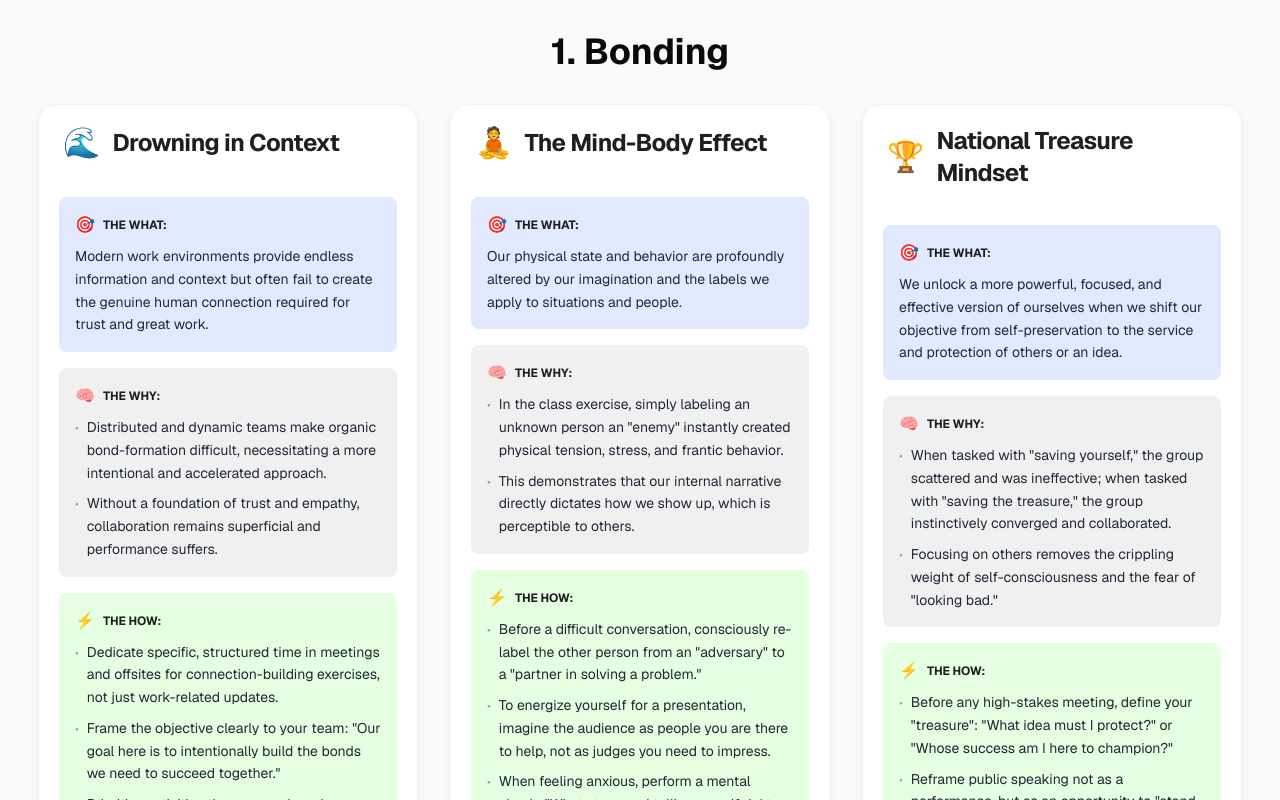
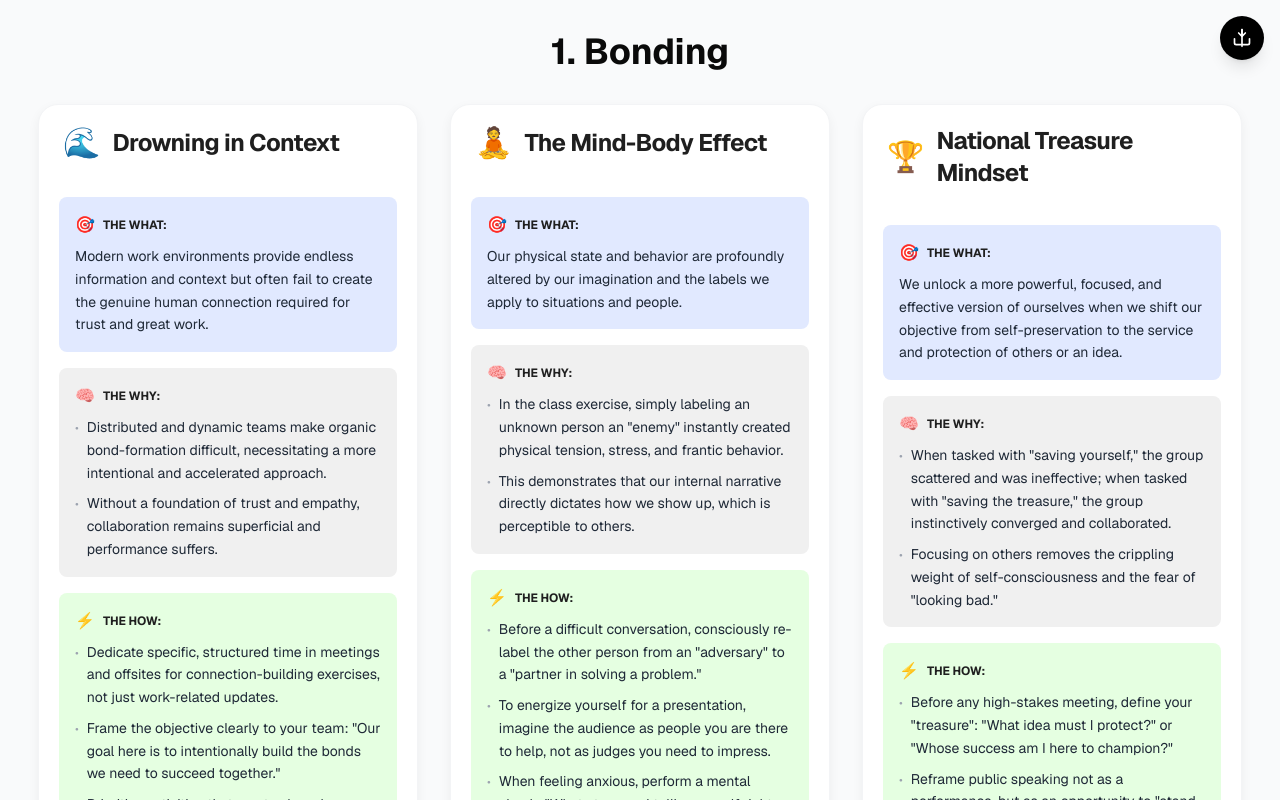
Before and after one commit to ninad-suryaksha/battle-cards, a Next.js app: page / in a window 1280 px wide. Shown: the top 800 px of the page. Built offline with nearby package versions, Linux system fonts and the light colour scheme.

Commit message:
Add PDF download functionality with page breaks at horizontal lines

```diff
--- a/app/page.tsx
+++ b/app/page.tsx
@@ -1,4 +1,5 @@
 import { BattleCard, type BattleCardProps } from "@/components/battle-card"
+import { PdfDownloadButton } from "@/components/pdf-download-button"
 
 const cardData: BattleCardProps[] = [
   {
@@ -4107,6 +4108,7 @@ export default function Home() {
 
   return (
     <main className="bg-gray-50 min-h-screen w-full p-4 sm:p-8">
+      <PdfDownloadButton />
       <div className="max-w-[1320px] mx-auto">
         <h1 className="text-4xl font-bold text-center mb-8">1. Bonding</h1>
         <div className="flex flex-wrap justify-center items-stretch gap-8">
--- /dev/null
+++ b/components/pdf-download-button.tsx
@@ -0,0 +1,187 @@
+"use client";
+
+import { useState } from "react";
+import jsPDF from "jspdf";
+import html2canvas from "html2canvas";
+
+export function PdfDownloadButton() {
+  const [isGenerating, setIsGenerating] = useState(false);
+
+  const generatePDF = async () => {
+    setIsGenerating(true);
+    const pdf = new jsPDF("portrait", "pt", "a4");
+    const pageWidth = pdf.internal.pageSize.getWidth();
+    const pageHeight = pdf.internal.pageSize.getHeight();
+    const margin = 20;
+
+    try {
+      // Get all section elements (divided by horizontal lines)
+      const sections = document.querySelectorAll("hr");
+      const mainElement = document.querySelector("main");
+
+      if (!mainElement) {
+        throw new Error("Main content element not found");
+      }
+
+      // Title page - get the first heading
+      const title = document.querySelector("h1")?.textContent || "Battle Cards";
+      pdf.setFontSize(24);
+      pdf.text(title, pageWidth / 2, 100, { align: "center" });
+
+      // Add a subtitle
+      pdf.setFontSize(14);
+      pdf.text("Generated from battle-cards.vercel.app", pageWidth / 2, 130, { align: "center" });
+
+      // Add date
+      const today = new Date().toLocaleDateString();
+      pdf.text(`Generated on: ${today}`, pageWidth / 2, 160, { align: "center" });
+
+      pdf.addPage();
+
+      // Process each section (between horizontal rules)
+      let prevSection = null;
+      let sectionPromises = [];
+
+      // Add the initial section (before first HR)
+      if (sections.length > 0 && sections[0].previousElementSibling) {
+        let firstSection = document.createElement("div");
+        let currentNode = mainElement.firstElementChild;
+
+        while (currentNode && currentNode !== sections[0]) {
+          firstSection.appendChild(currentNode.cloneNode(true));
+          currentNode = (currentNode.nextElementSibling as Element | null);
+        }
+
+        sectionPromises.push(
+          processSection(firstSection, pdf, pageWidth, pageHeight, margin)
+        );
+      }
+
+      // Process each section divided by HR elements
+      for (let i = 0; i < sections.length; i++) {
+        const section = sections[i];
+        const nextSection = i < sections.length - 1 ? sections[i + 1] : null;
+
+        let sectionContent = document.createElement("div");
+        let currentNode = section.nextElementSibling;
+
+        // Add section title (h2 that follows the HR)
+        const sectionTitle = currentNode && currentNode.tagName === "H2" ? currentNode : null;
+
+        if (sectionTitle) {
+          sectionContent.appendChild(sectionTitle.cloneNode(true));
+          currentNode = currentNode.nextElementSibling;
+        }
+
+        // Add remaining content until next HR
+        while (currentNode && currentNode !== nextSection) {
+          sectionContent.appendChild(currentNode.cloneNode(true));
+          currentNode = currentNode.nextElementSibling;
+        }
+
+        if (sectionContent.hasChildNodes()) {
+          sectionPromises.push(
+            processSection(sectionContent, pdf, pageWidth, pageHeight, margin)
+          );
+        }
+      }
+
+      // Wait for all sections to be processed
+      await Promise.all(sectionPromises);
+
+      // Save the PDF
+      pdf.save("battle-cards.pdf");
+    } catch (error) {
+      console.error("PDF generation failed:", error);
+      alert("Failed to generate PDF. Please try again.");
+    } finally {
+      setIsGenerating(false);
+    }
+  };
+
+  // Process a section and add it to the PDF
+  const processSection = async (
+    sectionElement: HTMLElement,
+    pdf: jsPDF,
+    pageWidth: number,
+    pageHeight: number,
+    margin: number
+  ): Promise<void> => {
+    // Add section to DOM temporarily to render it
+    sectionElement.style.width = `${pageWidth - 2 * margin}px`;
+    sectionElement.style.position = "absolute";
+    sectionElement.style.top = "-9999px";
+    document.body.appendChild(sectionElement);
+
+    try {
+      // Convert section to canvas
+      const canvas = await html2canvas(sectionElement, {
+        scale: 1,
+        useCORS: true,
+        logging: false,
+        allowTaint: true,
+      });
+
+      // Calculate the number of pages needed for this section
+      const imgHeight = canvas.height;
+      const imgWidth = canvas.width;
+      const ratio = imgWidth / (pageWidth - 2 * margin);
+      const scaledHeight = imgHeight / ratio;
+      let heightLeft = scaledHeight;
+      let position = 0;
+
+      // First page of section
+      const imgData = canvas.toDataURL("image/png");
+      pdf.addImage(imgData, "PNG", margin, margin, pageWidth - 2 * margin, scaledHeight, undefined, "FAST");
+      heightLeft -= (pageHeight - 2 * margin);
+      position = heightLeft - scaledHeight; // Negative value
+
+      // Add additional pages if the section doesn't fit on one page
+      while (heightLeft > 0) {
+        pdf.addPage();
+        pdf.addImage(imgData, "PNG", margin, position, pageWidth - 2 * margin, scaledHeight, undefined, "FAST");
+        heightLeft -= (pageHeight - 2 * margin);
+        position -= (pageHeight - 2 * margin);
+      }
+
+      // Always add a new page after each section
+      pdf.addPage();
+    } finally {
+      // Remove the temporary element
+      if (document.body.contains(sectionElement)) {
+        document.body.removeChild(sectionElement);
+      }
+    }
+  };
+
+  return (
+    <button
+      onClick={generatePDF}
+      disabled={isGenerating}
+      className="fixed right-4 top-4 z-50 bg-black text-white p-3 rounded-full shadow-lg hover:bg-gray-800 transition-colors"
+      aria-label="Download as PDF"
+      title="Download as PDF"
+    >
+      {isGenerating ? (
+        <span className="animate-pulse">⏳</span>
+      ) : (
+        <svg
+          xmlns="http://www.w3.org/2000/svg"
+          width="20"
+          height="20"
+          viewBox="0 0 24 24"
+          fill="none"
+          stroke="currentColor"
+          strokeWidth="2"
+          strokeLinecap="round"
+          strokeLinejoin="round"
+        >
+          <path d="M12 2v8l4-4" />
+          <path d="M12 2v8l-4-4" />
+          <path d="M21 13v5a2 2 0 0 1-2 2H5a2 2 0 0 1-2-2v-5" />
+          <line x1="12" y1="10" x2="12" y2="22" />
+        </svg>
+      )}
+    </button>
+  );
+}
--- a/package.json
+++ b/package.json
@@ -44,7 +44,9 @@
     "date-fns": "4.1.0",
     "embla-carousel-react": "8.5.1",
     "geist": "^1.3.1",
+    "html2canvas": "^1.4.1",
     "input-otp": "1.4.1",
+    "jspdf": "^3.0.1",
     "lucide-react": "^0.454.0",
     "next": "15.2.4",
     "next-themes": "^0.4.4",
```
Also changed, not shown: 1 other file (tests, documents, lock files or other folders).
